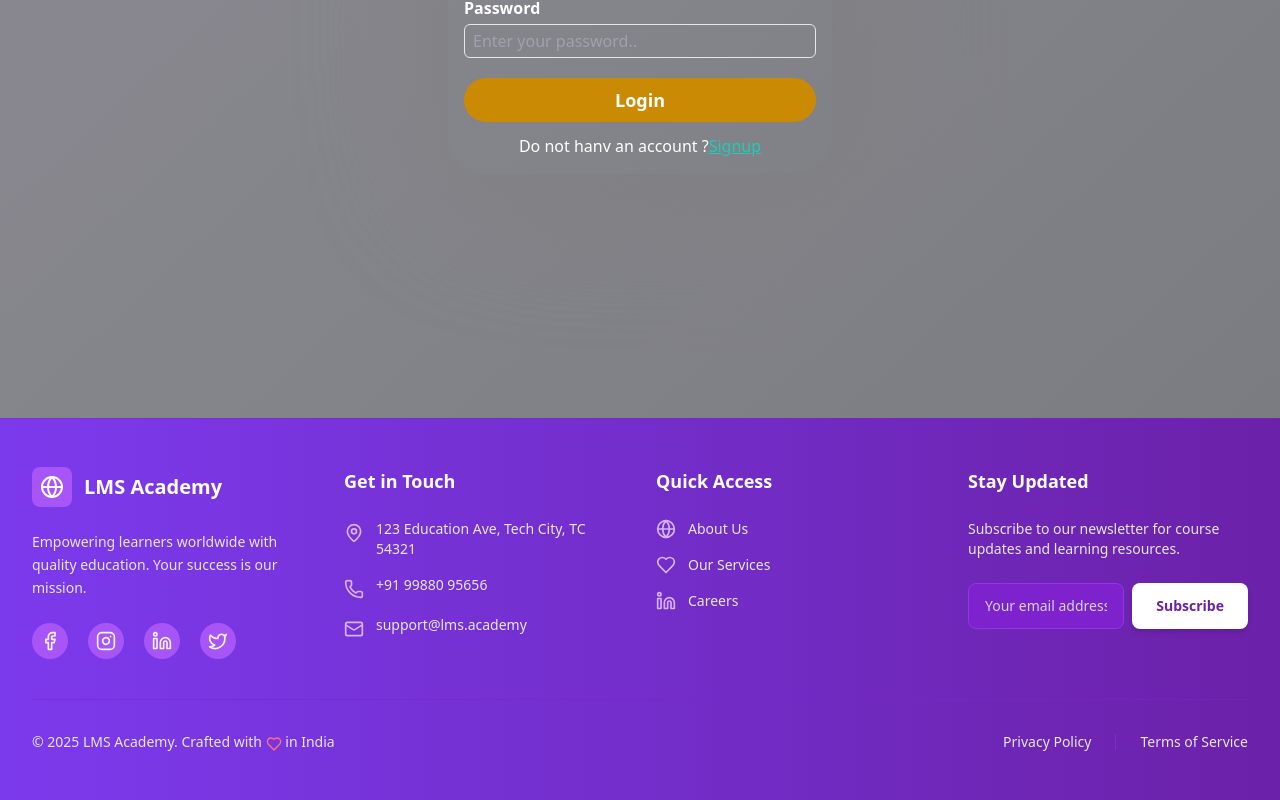
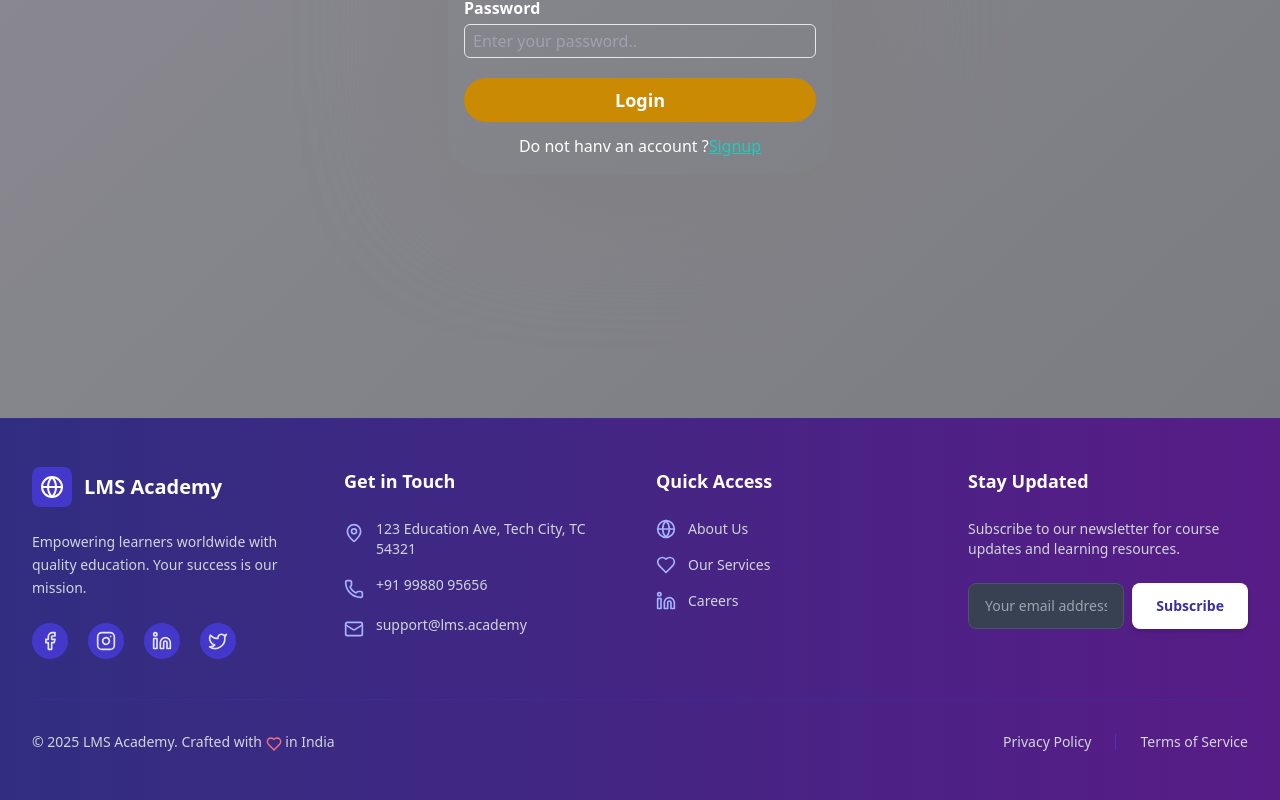
Before and after one commit to RudrakshaSingh/LearningManagementSystem-LMS, a React (Vite) app in the folder client/: page /login in a window 1280 px wide. Shown: the part 382-1182 px from the top of the page. Built offline with nearby package versions, Linux system fonts and the light colour scheme.

Commit message:
not found page ui

```diff
--- a/client/src/Components/Footer.jsx
+++ b/client/src/Components/Footer.jsx
@@ -16,18 +16,18 @@ function Footer() {
   const year = currentDate.getFullYear();
 
   return (
-    <footer className="bg-gradient-to-r from-violet-600 to-purple-800 border-t border-purple-700/50">
+    <footer className="bg-gradient-to-r from-indigo-900 to-purple-900 border-t border-indigo-800/50">
       <div className="container mx-auto px-4 sm:px-6 lg:px-8 py-12">
         <div className="grid grid-cols-1 md:grid-cols-2 lg:grid-cols-4 gap-8 mb-10">
           {/* Company Info */}
           <div className="space-y-6">
             <h3 className="text-white text-xl font-semibold flex items-center">
-              <span className="bg-purple-500 p-2 rounded-lg mr-3">
+              <span className="bg-indigo-700 p-2 rounded-lg mr-3">
                 <Globe className="w-6 h-6 text-white" />
               </span>
               LMS Academy
             </h3>
-            <p className="text-gray-200 text-sm leading-relaxed">
+            <p className="text-gray-300 text-sm leading-relaxed">
               Empowering learners worldwide with quality education. Your
               success is our mission.
             </p>
@@ -36,10 +36,10 @@ function Footer() {
                 <a
                   key={index}
                   href="#"
-                  className="p-2 bg-purple-500 hover:bg-purple-400 rounded-full transition-all duration-300 group"
+                  className="p-2 bg-indigo-700 hover:bg-indigo-600 rounded-full transition-all duration-300 group"
                   aria-label={Icon.name}
                 >
-                  <Icon className="w-5 h-5 text-gray-100 group-hover:text-white" />
+                  <Icon className="w-5 h-5 text-gray-200 group-hover:text-white" />
                 </a>
               ))}
             </div>
@@ -65,11 +65,8 @@ function Footer() {
                   text: "support@lms.academy",
                 },
               ].map((item, index) => (
-                <div
-                  key={index}
-                  className="flex items-start text-gray-200 group"
-                >
-                  <item.icon className="w-5 h-5 mt-1 mr-3 text-purple-300 flex-shrink-0" />
+                <div key={index} className="flex items-start text-gray-300 group">
+                  <item.icon className="w-5 h-5 mt-1 mr-3 text-indigo-300 flex-shrink-0" />
                   <span className="text-sm hover:text-white transition-colors duration-300">
                     {item.text}
                   </span>
@@ -92,9 +89,9 @@ function Footer() {
                 <li key={index}>
                   <Link
                     to={link.path}
-                    className="flex items-center text-gray-200 hover:text-white transition-colors duration-300 group"
+                    className="flex items-center text-gray-300 hover:text-white transition-colors duration-300 group"
                   >
-                    <link.icon className="w-5 h-5 mr-3 text-purple-300 group-hover:text-white" />
+                    <link.icon className="w-5 h-5 mr-3 text-indigo-300 group-hover:text-white" />
                     <span className="text-sm">{link.label}</span>
                   </Link>
                 </li>
@@ -107,17 +104,16 @@ function Footer() {
             <h3 className="text-white text-lg font-semibold mb-4">
               Stay Updated
             </h3>
-            <p className="text-gray-200 text-sm mb-4">
-              Subscribe to our newsletter for course updates and learning
-              resources.
+            <p className="text-gray-300 text-sm mb-4">
+              Subscribe to our newsletter for course updates and learning resources.
             </p>
             <div className="flex gap-2">
               <input
                 type="email"
                 placeholder="Your email address"
-                className="w-full bg-purple-700 border border-purple-600 text-gray-100 px-4 py-3 rounded-lg focus:outline-none focus:ring-2 focus:ring-purple-400 placeholder-gray-300 text-sm"
+                className="w-full bg-gray-700 border border-gray-600 text-gray-200 px-4 py-3 rounded-lg focus:outline-none focus:ring-2 focus:ring-indigo-500 placeholder-gray-400 text-sm"
               />
-              <button className="bg-white hover:bg-gray-100 text-purple-800 px-6 py-3 rounded-lg transition-all duration-300 font-semibold text-sm whitespace-nowrap shadow-md hover:shadow-purple-400/20">
+              <button className="bg-white hover:bg-gray-100 text-indigo-800 px-6 py-3 rounded-lg transition-all duration-300 font-semibold text-sm whitespace-nowrap shadow-md hover:shadow-indigo-400/20">
                 Subscribe
               </button>
             </div>
@@ -125,23 +121,23 @@ function Footer() {
         </div>
 
         {/* Bottom Bar */}
-        <div className="border-t border-purple-700/50 pt-8">
+        <div className="border-t border-indigo-800/50 pt-8">
           <div className="flex flex-col md:flex-row justify-between items-center gap-4">
-            <p className="text-sm text-gray-200 text-center">
+            <p className="text-sm text-gray-300 text-center">
               © {year} LMS Academy. Crafted with{" "}
               <Heart className="inline w-4 h-4 text-rose-400" /> in India
             </p>
             <div className="flex items-center space-x-6">
               <Link
                 to="/privacy"
-                className="text-gray-200 hover:text-white transition-colors duration-300 text-sm font-medium"
+                className="text-gray-300 hover:text-white transition-colors duration-300 text-sm font-medium"
               >
                 Privacy Policy
               </Link>
-              <div className="w-px h-4 bg-purple-600/50" />
+              <div className="w-px h-4 bg-indigo-600/50" />
               <Link
                 to="/terms"
-                className="text-gray-200 hover:text-white transition-colors duration-300 text-sm font-medium"
+                className="text-gray-300 hover:text-white transition-colors duration-300 text-sm font-medium"
               >
                 Terms of Service
               </Link>
--- a/client/src/Layouts/HomeLayout.jsx
+++ b/client/src/Layouts/HomeLayout.jsx
@@ -48,7 +48,7 @@ function HomeLayout({ children }) {
                         <FiMenu
                             onClick={changeWidth}
                             size={"32px"}
-                            className="font-bold text-purple-600 hover:text-purple-700 m-4 transition-colors duration-200"
+                            className="font-bold text-white m-4 "
                         />
                     </label>
                 </div>
--- a/client/src/Pages/AboutUs.jsx
+++ b/client/src/Pages/AboutUs.jsx
@@ -157,7 +157,7 @@ function AboutUs() {
 							Join thousands who&apos;ve transformed their careers through our platform
 						</p>
 						<Link
-							to="/"
+							to="/login"
 							className="bg-gray-900 hover:bg-gray-800 text-amber-400 px-8 py-4 rounded-full font-bold text-lg transition-all duration-300 transform hover:-translate-y-1 shadow-lg hover:shadow-gray-900/30">
 							Get Started Now
 						</Link>
--- a/client/src/Pages/NotFound.jsx
+++ b/client/src/Pages/NotFound.jsx
@@ -1,24 +1,38 @@
-import { useNavigate } from "react-router-dom";
+import { ArrowLeft, Ghost, HomeIcon } from "lucide-react";
 
 function NotFound() {
-    const navigate = useNavigate();
 	return (
-        <div className="h-screen w-full flex flex-col justify-center items-center bg-[#1A2238]">
-            <h1 className="text-9xl font-extrabold text-white tracking-widest">404</h1>
-            <div className="bg-black text-white px-2 text-sm rounded rotate-12 absolute">Page not found ...</div>
-            <button className="mt-5">
+		<div className="min-h-screen bg-gradient-to-b from-gray-200 to-gray-300 flex items-center justify-center p-4">
+			<div className="max-w-md w-full text-center">
+				{/* Animated Ghost Icon */}
+				<div className="relative mb-8">
+					<Ghost size={120} className="mx-auto text-gray-400 animate-float" strokeWidth={1.5} />
+					<div className="absolute -bottom-4 left-1/2 -translate-x-1/2 w-16 h-3 bg-gray-200 rounded-full blur-sm animate-shadow" />
+				</div>
+
+				{/* Error Message */}
+				<h1 className="text-7xl font-bold text-gray-800 mb-4 animate-fade-in">404</h1>
+				<h2 className="text-2xl font-semibold text-gray-700 mb-4 animate-slide-up">Page Not Found</h2>
+				<p className="text-gray-500 mb-8 animate-slide-up delay-100">
+					Oops! The page you&apos;re looking for seems to have vanished into thin air.
+				</p>
+
+				{/* Action Buttons */}
+				<div className="flex flex-col sm:flex-row gap-4 justify-center items-center animate-slide-up delay-200">
 					<a
-                    className="relative inline-block text-sm font-medium text-[#FF6A3D] group
-                              active:text-yellow-500 focus:outline-none focus:ring"
-                >
-                    <span
-                        onClick={() => navigate(-1)}
-                        className="relative block px-8 py-3 bg-[#1A2238] border border-current"
-                    >
-                        Go Back
-                    </span>
+						href="/"
+						className="flex items-center gap-2 px-6 py-3 bg-gray-800 text-white rounded-lg hover:bg-gray-700 transition-colors duration-300">
+						<HomeIcon size={20} />
+						<span>Go Home</span>
 					</a>
+					<button
+						onClick={() => window.history.back()}
+						className="flex items-center gap-2 px-6 py-3 border border-gray-300 rounded-lg hover:bg-gray-50 transition-colors duration-300">
+						<ArrowLeft size={20} />
+						<span>Go Back</span>
 					</button>
+				</div>
+			</div>
 		</div>
 	);
 }
--- a/client/src/index.css
+++ b/client/src/index.css
@@ -24,3 +24,69 @@ body {
   background-size: 400% 400%;
   animation: gradient-animation 15s ease infinite;
 }
+
+/* not found */
+@keyframes float {
+    0%, 100% {
+      transform: translateY(0);
+    }
+    50% {
+      transform: translateY(-20px);
+    }
+  }
+
+  @keyframes shadow {
+    0%, 100% {
+      transform: translateX(-50%) scale(1);
+      opacity: 0.4;
+    }
+    50% {
+      transform: translateX(-50%) scale(0.8);
+      opacity: 0.2;
+    }
+  }
+
+  .animate-float {
+    animation: float 3s ease-in-out infinite;
+  }
+
+  .animate-shadow {
+    animation: shadow 3s ease-in-out infinite;
+  }
+
+  .animate-fade-in {
+    animation: fadeIn 0.8s ease-out;
+  }
+
+  .animate-slide-up {
+    animation: slideUp 0.8s ease-out forwards;
+    opacity: 0;
+  }
+
+  .delay-100 {
+    animation-delay: 100ms;
+  }
+
+  .delay-200 {
+    animation-delay: 200ms;
+  }
+
+  @keyframes fadeIn {
+    from {
+      opacity: 0;
+    }
+    to {
+      opacity: 1;
+    }
+  }
+
+  @keyframes slideUp {
+    from {
+      transform: translateY(20px);
+      opacity: 0;
+    }
+    to {
+      transform: translateY(0);
+      opacity: 1;
+    }
+  }
```
Lines whose indentation alone changed are shown as unchanged.
